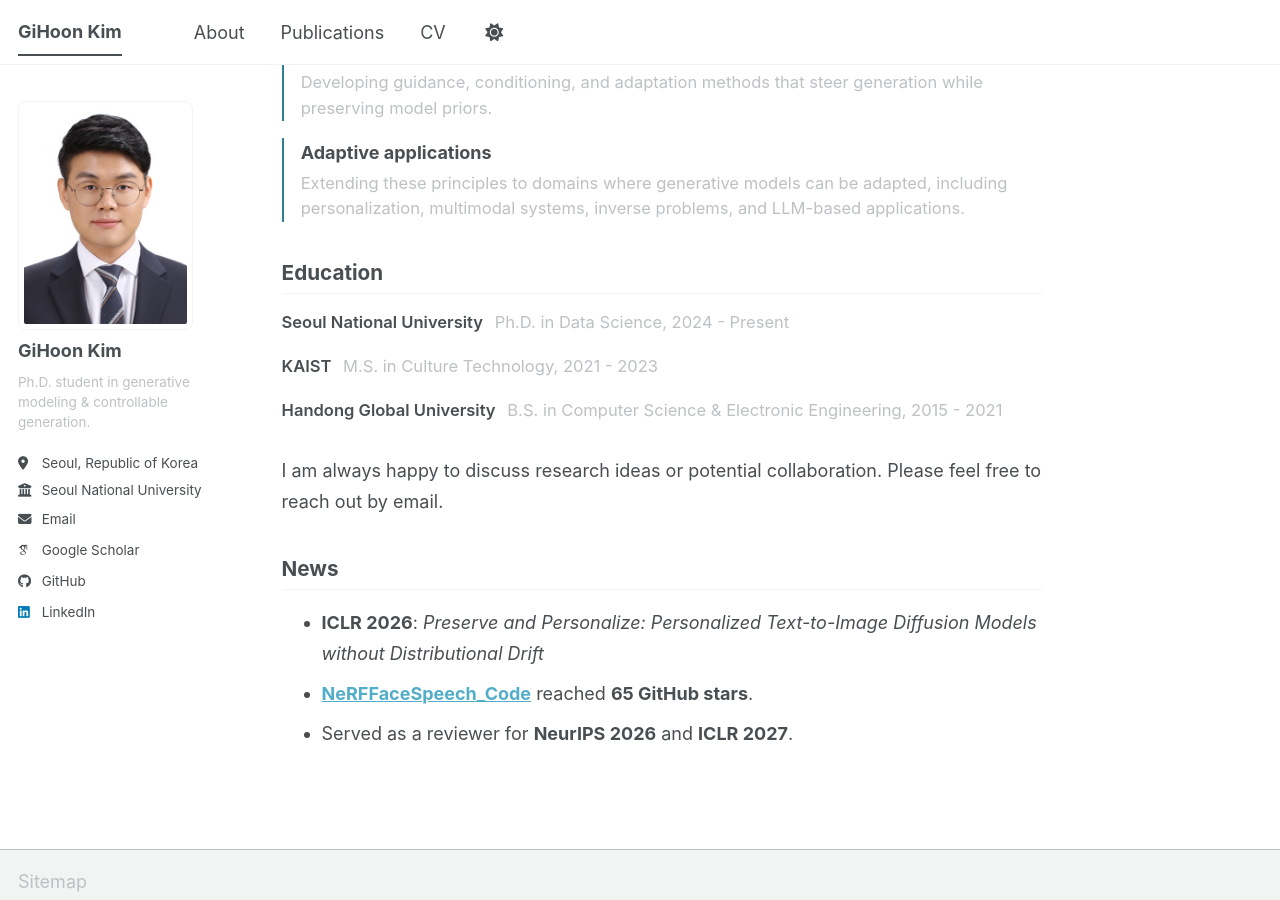
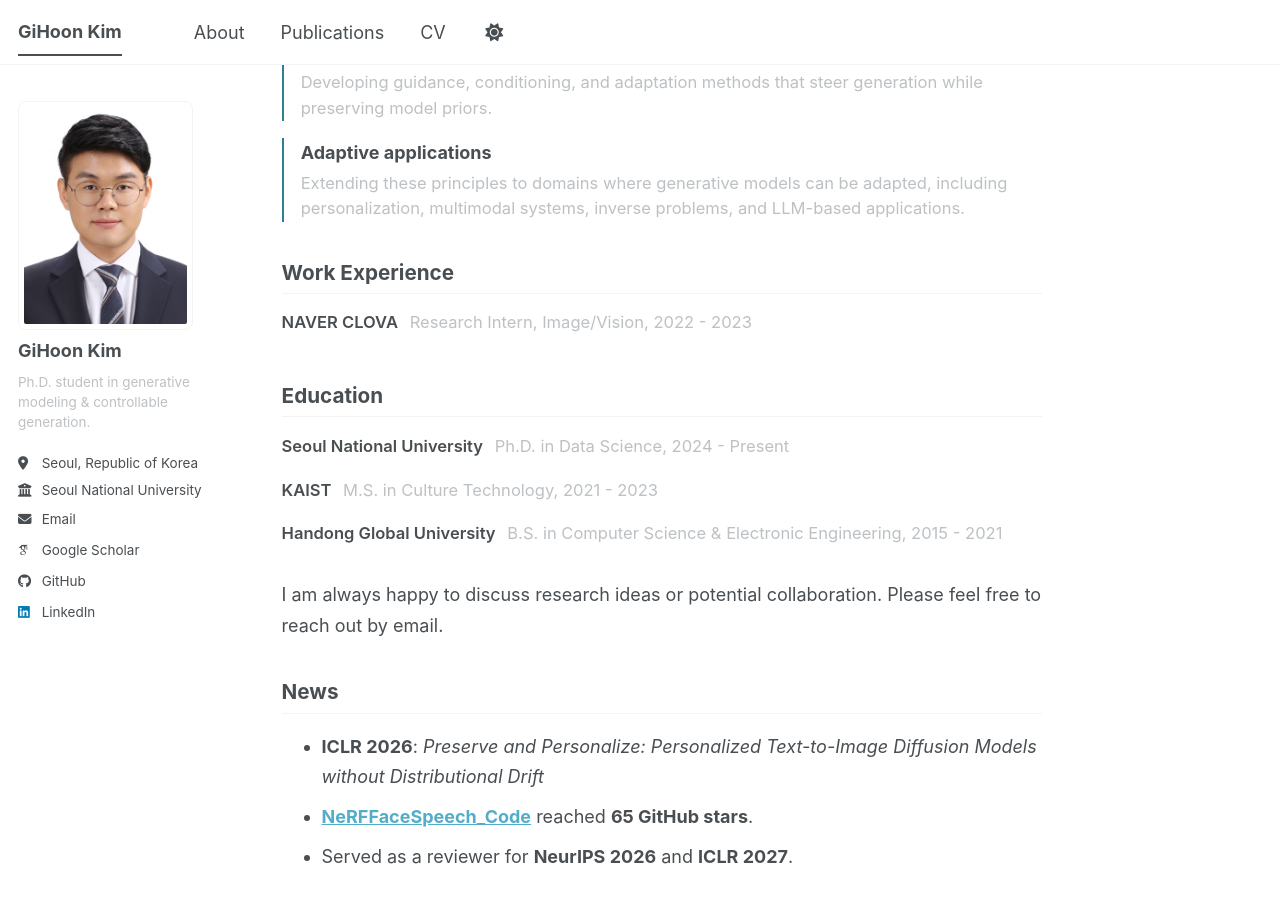
Before and after one commit to rlgnswk/gihoonkim, a Jekyll site: the page built from _pages/about.md, in a window 1280 px wide and 900 px high, scrolled down 530 px. Built offline with Jekyll 4.4.1, drawn with Linux system fonts in a browser that asks for light colours; some web fonts are replaced; a script bundle is joined from its source files by our own code; library files that are not in the unit come from our copies.

Commit message:
Add work experience to homepage

```diff
--- a/_pages/about.md
+++ b/_pages/about.md
@@ -32,6 +32,15 @@ I am a Ph.D. student in Data Science at <strong>Seoul National University</stron
   </div>
 </div>
 
+## Work Experience
+
+<ul class="compact-list">
+  <li>
+    <strong>NAVER CLOVA</strong>
+    <span>Research Intern, Image/Vision, 2022 - 2023</span>
+  </li>
+</ul>
+
 ## Education
 
 <ul class="compact-list">
```
